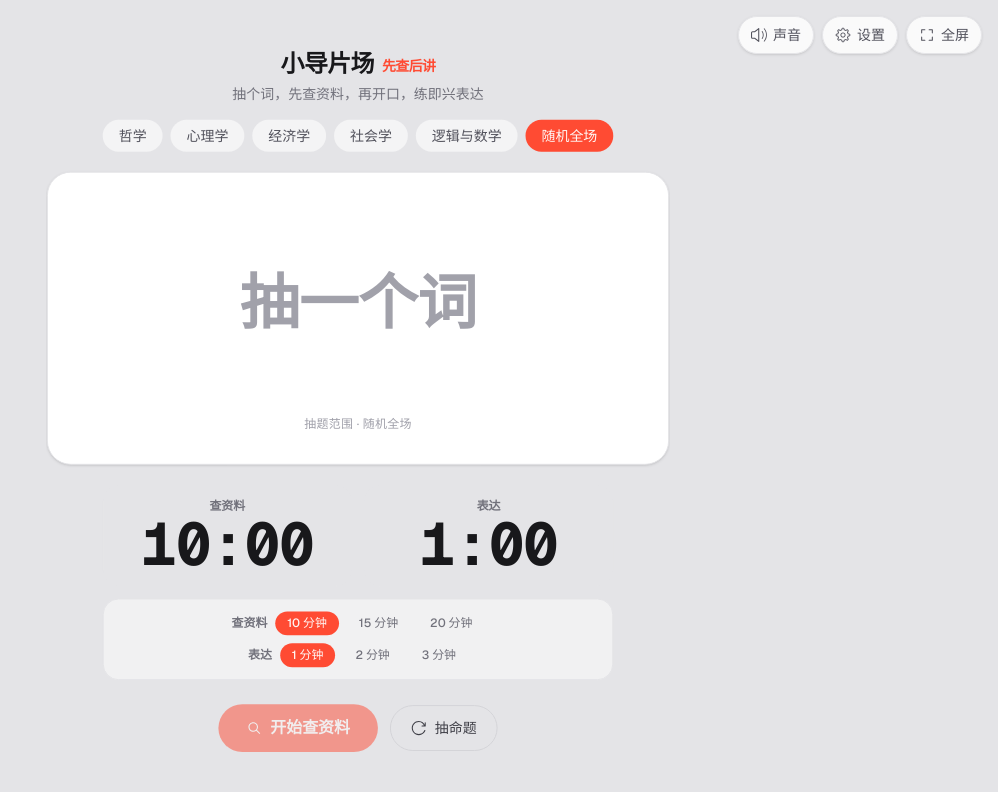
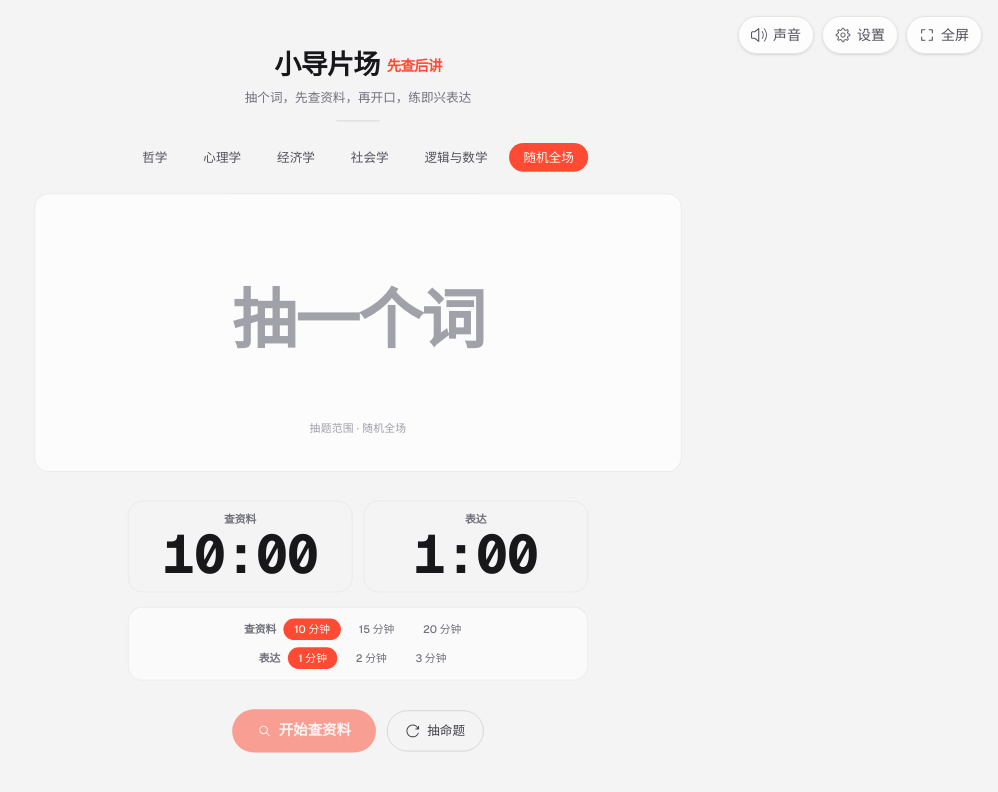
Before and after one commit to makeagreatcoup/xiaodao-speak, a Next.js app: page / in a window 1280 px wide. Shown: the top 792 px of the page, without its empty margins (282-1280 px from the left). Built offline with nearby package versions, Linux system fonts and the light colour scheme.

Commit message:
极简出版感视觉重设计：安静中性底、留白加大、发丝线、单色强调锁定、克制辉光

```diff
--- a/app/globals.css
+++ b/app/globals.css
@@ -20,13 +20,13 @@ body {
     "Microsoft YaHei", sans-serif;
   -webkit-font-smoothing: antialiased;
   text-rendering: optimizeLegibility;
-  /* 兜底底色：避免移动端下拉回弹露出纯白（拍照过曝） */
-  background-color: #e4e4e7;
+  /* 兜底底色：安静中性灰，非纯白（避免拍照过曝），出版感 */
+  background-color: #f4f4f5;
 }
 
 @media (prefers-color-scheme: dark) {
   body {
-    background-color: #18181b;
+    background-color: #09090b;
   }
 }
 
@@ -46,10 +46,10 @@ body {
   justify-content: center;
   text-align: center;
   padding: 0 0.75rem;
-  font-size: clamp(2rem, 5.5vw, 3.75rem);
+  font-size: clamp(2.5rem, 6.5vw, 4.5rem);
   font-weight: 700;
-  letter-spacing: -0.01em;
-  line-height: 1.12;
+  letter-spacing: -0.025em;
+  line-height: 1.1;
   color: #18181b;
 }
 /* 定格词：与滚动窗同高同字号，居中显示，长词可自动折两行 */
@@ -60,12 +60,12 @@ body {
   justify-content: center;
   text-align: center;
   padding: 0 0.75rem;
-  font-size: clamp(2rem, 5.5vw, 3.75rem);
+  font-size: clamp(2.5rem, 6.5vw, 4.5rem);
   font-weight: 700;
-  letter-spacing: -0.01em;
-  line-height: 1.12;
+  letter-spacing: -0.025em;
+  line-height: 1.1;
   color: var(--color-accent);
-  /* 锁定：中性色 → 主题红 + 辉光，轻微过冲回弹并放大强调 */
+  /* 锁定：中性色 → 主题红，轻微过冲回弹并放大强调（克制辉光，出版感） */
   animation: lockIn 0.6s cubic-bezier(0.34, 1.4, 0.5, 1) both;
 }
 @keyframes lockIn {
@@ -79,7 +79,7 @@ body {
   }
   100% {
     color: var(--color-accent);
-    text-shadow: 0 0 24px rgba(255, 75, 51, 0.5);
+    text-shadow: 0 0 12px rgba(255, 75, 51, 0.22);
     transform: scale(1.08);
   }
 }
@@ -100,7 +100,7 @@ body {
   }
   100% {
     color: var(--color-accent);
-    text-shadow: 0 0 28px rgba(255, 75, 51, 0.65);
+    text-shadow: 0 0 14px rgba(255, 75, 51, 0.3);
     transform: scale(1.08);
   }
 }
--- a/components/PromptStage.tsx
+++ b/components/PromptStage.tsx
@@ -691,7 +691,7 @@ export function PromptStage() {
     <section
       id="stage"
       ref={sectionRef}
-      className="relative mx-auto flex h-[100dvh] w-full max-w-2xl flex-col items-center overflow-hidden bg-zinc-200 px-4 sm:px-6 dark:bg-zinc-900"
+      className="relative mx-auto flex h-[100dvh] w-full max-w-3xl flex-col items-center overflow-hidden bg-zinc-100 px-4 sm:px-6 dark:bg-zinc-950"
     >
       {/* 右上角：设置入口（已表达可在设置里查看，主屏不挂徽标） */}
       <div className="fixed right-4 top-4 z-40 flex items-center gap-2">
@@ -742,21 +742,22 @@ export function PromptStage() {
             transformOrigin: "center center",
           }}
         >
-      {/* 头部：站点名 + 一句话说明 */}
-      <header className="mb-4 text-center">
-        <h1 className="text-2xl font-bold tracking-tight text-zinc-900 dark:text-zinc-50">
+      {/* 头部：站点名 + 一句话说明（出版感：大标题 + 短发丝规） */}
+      <header className="mb-6 text-center">
+        <h1 className="text-3xl font-bold tracking-tight text-zinc-900 dark:text-zinc-50">
           小导片场
-          <span className="ml-2 align-middle text-sm font-semibold text-accent">
+          <span className="ml-2 align-middle text-base font-semibold text-accent">
             先查后讲
           </span>
         </h1>
-        <p className="mt-1 text-sm text-zinc-500 dark:text-zinc-400">
+        <p className="mt-2 text-sm text-zinc-500 dark:text-zinc-400">
           抽个词，先查资料，再开口，练即兴表达
         </p>
+        <div className="mx-auto mt-4 h-px w-12 bg-zinc-300 dark:bg-zinc-700" />
       </header>
 
       {/* 命题分类：随机全场 + 内置 4 领域 + 我的命题 */}
-      <div className="mb-5 flex flex-wrap justify-center gap-2">
+      <div className="mb-6 flex flex-wrap justify-center gap-2">
         {categories.map((c) => {
           const active = c.key === cat;
           const isAll = c.key === "all";
@@ -813,7 +814,7 @@ export function PromptStage() {
 
       {/* 命题卡：大词轮盘（老虎机），居中核心 */}
       <div className="relative w-full">
-        <div className="rounded-3xl border border-zinc-200 bg-white p-6 text-center shadow-sm dark:border-zinc-800 dark:bg-zinc-900 sm:p-8">
+        <div className="rounded-2xl border border-zinc-200/70 bg-white/70 p-8 text-center dark:border-zinc-800/70 dark:bg-zinc-900/50 sm:p-10">
           <div className="reel-window mx-auto" aria-live="polite">
             {spinning ? (
               <div key="reel-col" ref={reelRef} className="reel-col">
@@ -845,7 +846,7 @@ export function PromptStage() {
       </div>
 
       {/* 计时：左右两个大号时间 —— 查资料动左、表达动右，无进度条 */}
-      <div className="mt-5 w-full max-w-lg">
+      <div className="mt-8 w-full max-w-lg">
         <div className="flex items-stretch justify-center gap-3">
           {/* 左：查资料时间 */}
           <div
@@ -853,7 +854,7 @@ export function PromptStage() {
               "flex-1 rounded-2xl border px-3 py-3 text-center transition-colors " +
               (phase === "research"
                 ? "border-accent bg-accent/5"
-                : "border-zinc-200 dark:border-zinc-800")
+                : "border-zinc-200/70 dark:border-zinc-800/70")
             }
           >
             <div className="text-xs font-semibold text-zinc-500 dark:text-zinc-400">
@@ -876,7 +877,7 @@ export function PromptStage() {
               "flex-1 rounded-2xl border px-3 py-3 text-center transition-colors " +
               (phase === "speak"
                 ? "border-accent bg-accent/5"
-                : "border-zinc-200 dark:border-zinc-800")
+                : "border-zinc-200/70 dark:border-zinc-800/70")
             }
           >
             <div className="text-xs font-semibold text-zinc-500 dark:text-zinc-400">
@@ -897,8 +898,8 @@ export function PromptStage() {
       </div>
 
       {/* 时间选择：放在两个时间底下，查资料 / 表达 两组小按钮 */}
-      <div className="mt-3 w-full max-w-lg">
-        <div className="flex flex-wrap items-center justify-center gap-x-5 gap-y-2 rounded-2xl border border-zinc-200 bg-zinc-50/60 px-4 py-3 dark:border-zinc-800 dark:bg-zinc-900/40">
+      <div className="mt-4 w-full max-w-lg">
+        <div className="flex flex-wrap items-center justify-center gap-x-5 gap-y-2 rounded-2xl border border-zinc-200/70 bg-white/50 px-4 py-3 dark:border-zinc-800/70 dark:bg-zinc-900/40">
           <div className="flex items-center gap-2">
             <span className="text-xs font-semibold text-zinc-500 dark:text-zinc-400">
               查资料
@@ -951,7 +952,7 @@ export function PromptStage() {
       </div>
 
       {/* 主控制按钮 */}
-      <div className="mt-6 flex flex-wrap items-center justify-center gap-3">
+      <div className="mt-8 flex flex-wrap items-center justify-center gap-3">
         {phase === "idle" && (
           <button
             onClick={startResearch}
@@ -1025,7 +1026,7 @@ export function PromptStage() {
               setSettingsTab("expressed");
               setSettingsOpen(true);
             }}
-            className="inline-flex items-center gap-2 rounded-full bg-emerald-500/10 px-5 py-3 text-sm font-semibold text-emerald-600 transition-colors hover:bg-emerald-500/20 dark:text-emerald-400"
+            className="inline-flex items-center gap-2 rounded-full bg-accent/10 px-5 py-3 text-sm font-semibold text-accent transition-colors hover:bg-accent/20"
           >
             <CheckIcon className="h-4 w-4" />
             已记为「已表达」：{prompt?.term}（累计 {expressedRecords.length} 条 · 点此查看）
```
